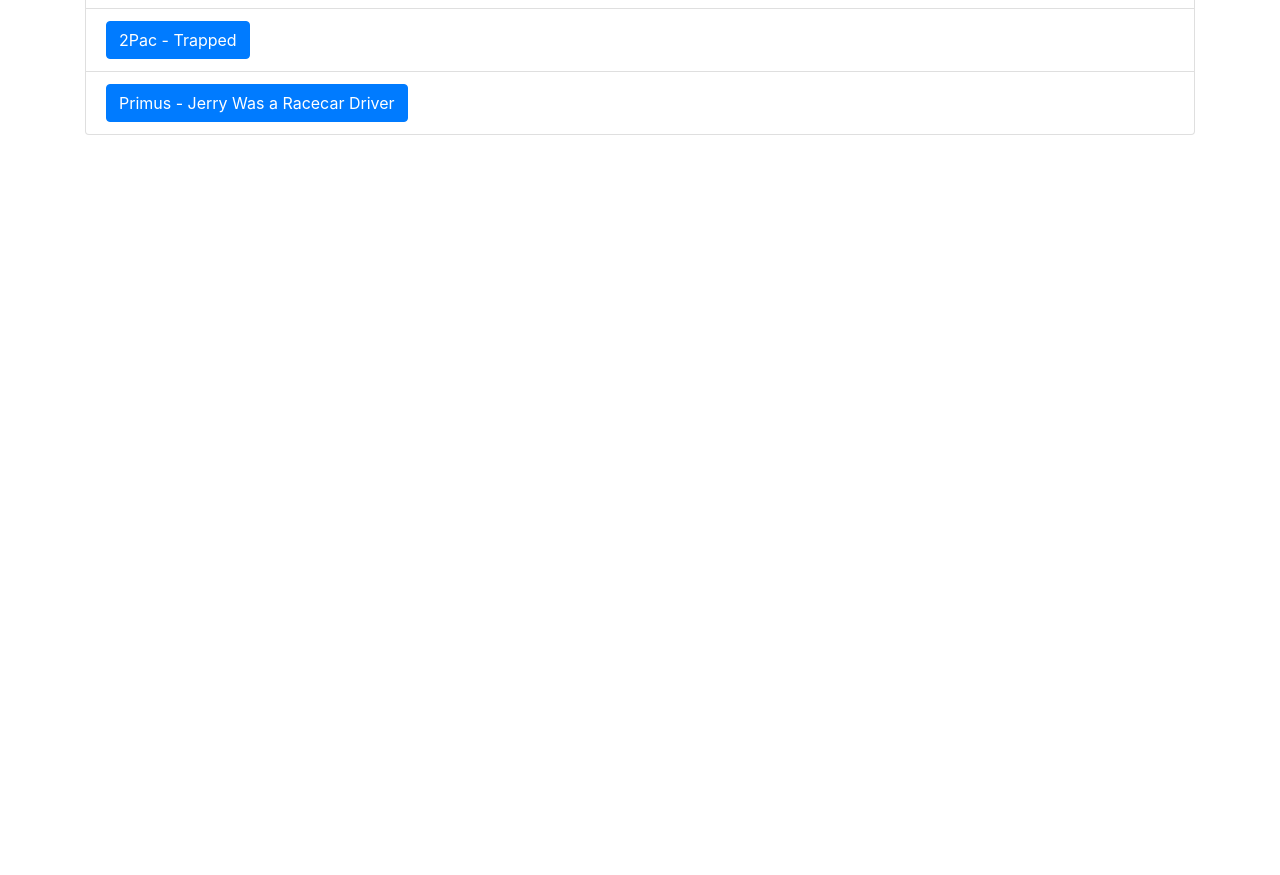
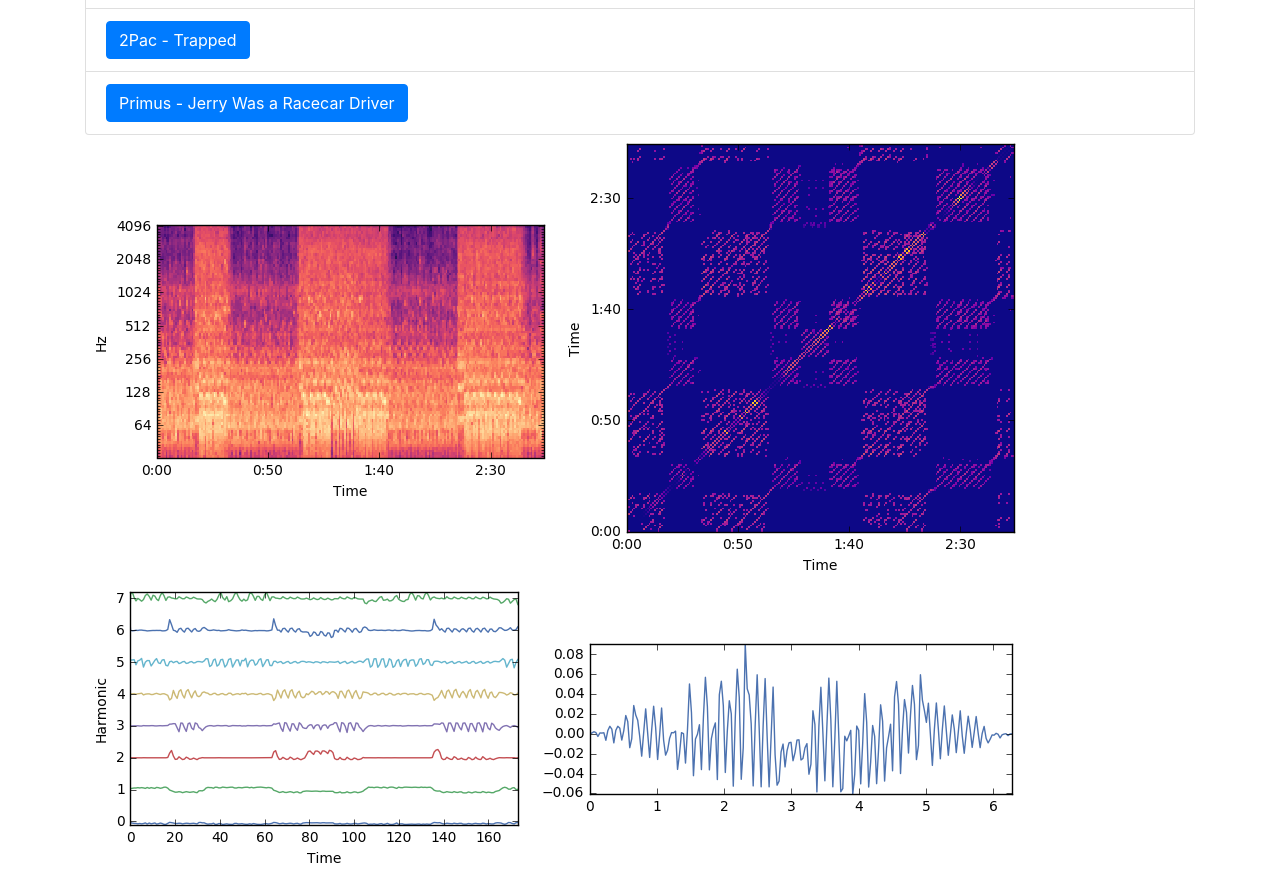
Before and after one commit to bmcfee/whattable, a website: page index.html in a window 1280 px wide. Shown: the part 300-1175 px from the top of the page. Before the commit the page ends 800 px from the top, so only its background shows below. Drawn offline with nearby package versions, Linux system fonts and the light colour scheme.

Commit message:
Added graphics

```diff
--- a/index.html
+++ b/index.html
@@ -10,7 +10,8 @@
 
 <body class="container">
 <h1> What Shall We Call WaveTables</h1>
-<ul class="list-group" >
+
+    <ul class="list-group" >
 <li class="list-group-item"><div id="0" class="btn btn-primary">Queen - We Will Rock You</div></li>
 <li class="list-group-item"><div id="1" class="btn btn-primary">Daft Punk - Da Funk</div></li>
 <li class="list-group-item"><div id="2" class="btn btn-primary">Green Day - Long View</div></li>
@@ -19,6 +20,11 @@
 <li class="list-group-item"><div id="5" class="btn btn-primary">Primus - Jerry Was a Racecar Driver</div></li>
 </ul>
 
+    <img src="cqgram.png">
+    <img src="network.png">
+    <img src="harmonics.png">
+    <img src="patch.png">
+
 </body>
 
 </html>
```
Also changed, not shown: cqgram.png (added), harmonics.png (added), network.png (added), patch.png (added).
